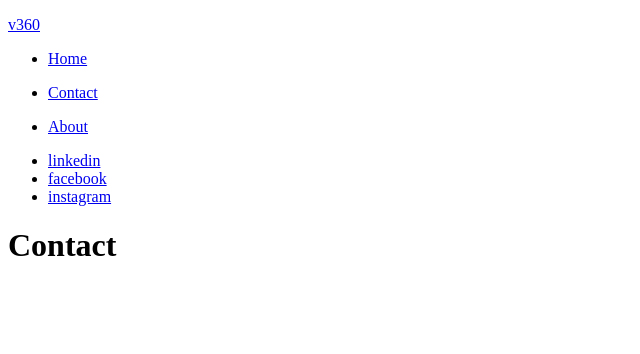
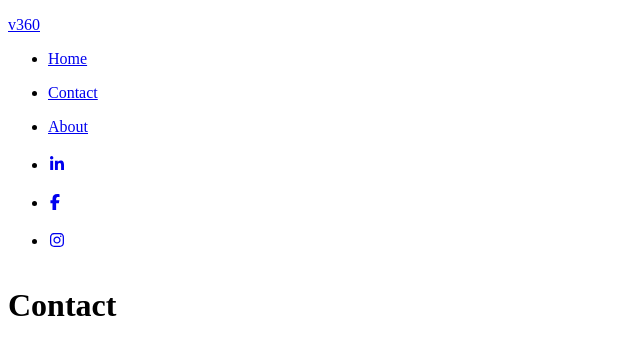
Before and after one commit to amaurisdominguez/v360, a React (Create React App) app: page /v360/Contact in a window 1280 px wide. Shown: the top 354 px of the page, without its empty margins (0-640 px from the left). Built offline with nearby package versions, Linux system fonts and the light colour scheme.

Commit message:
Enhancement add fontawesome (#9)
* update: packages add fontawesome

* update: navbar implement icons

```diff
--- a/package.json
+++ b/package.json
@@ -4,6 +4,11 @@
   "private": true,
   "homepage": "https://amaurisdominguez.github.io/v360",
   "dependencies": {
+    "@fortawesome/fontawesome-svg-core": "^6.5.2",
+    "@fortawesome/free-brands-svg-icons": "^6.5.2",
+    "@fortawesome/free-regular-svg-icons": "^6.5.2",
+    "@fortawesome/free-solid-svg-icons": "^6.5.2",
+    "@fortawesome/react-fontawesome": "^0.2.2",
     "@testing-library/jest-dom": "^5.17.0",
     "@testing-library/react": "^13.4.0",
     "@testing-library/user-event": "^13.5.0",
--- a/src/components/Navbar.tsx
+++ b/src/components/Navbar.tsx
@@ -1,7 +1,9 @@
+import { faFacebookF, faInstagram, faLinkedinIn } from '@fortawesome/free-brands-svg-icons';
+import { FontAwesomeIcon } from '@fortawesome/react-fontawesome';
 import { Link } from 'react-router-dom';
 
 export default function Navbar() {
-    return (
+	return (
 		<nav className="flex flex-row px-4 py-6 bg-gradient-to-r from-cyan-500 to-blue-500 text-white">
 			<div>
 				<Link to="/v360/">
@@ -31,18 +33,24 @@ export default function Navbar() {
 			<div>
 				<ul className="flex flex-row space-x-4 ml-10">
 					<li>
-						<a href="/" target="_blank">
-							linkedin
+						<a href="https://www.linkedin.com/" target="_blank" rel="noreferrer">
+							<div className="rounded-full text-center" style={{ border: '2px solid white', height: '32px', width: '32px', paddingTop: '2px' }}>
+								<FontAwesomeIcon icon={faLinkedinIn} />
+							</div>
 						</a>
 					</li>
 					<li>
-						<a href="/" target="_blank">
-							facebook
+						<a href="https://www.facebook.com/" target="_blank" rel="noreferrer">
+							<div className="rounded-full text-center" style={{ border: '2px solid white', height: '32px', width: '32px', paddingTop: '2px' }}>
+								<FontAwesomeIcon icon={faFacebookF} />
+							</div>
 						</a>
 					</li>
 					<li>
-						<a href="/" target="_blank">
-							instagram
+						<a href="https://www.instagram.com/" target="_blank" rel="noreferrer">
+							<div className="rounded-full text-center" style={{ border: '2px solid white', height: '32px', width: '32px', paddingTop: '2px' }}>
+								<FontAwesomeIcon icon={faInstagram} />
+							</div>
 						</a>
 					</li>
 				</ul>
```
Also changed, not shown: 1 other file (tests, documents, lock files or other folders).
